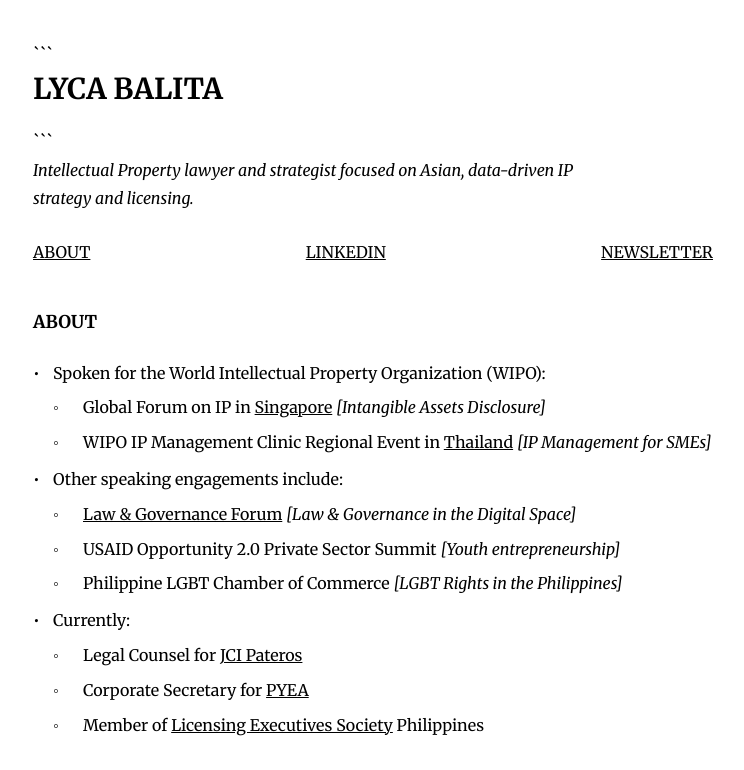
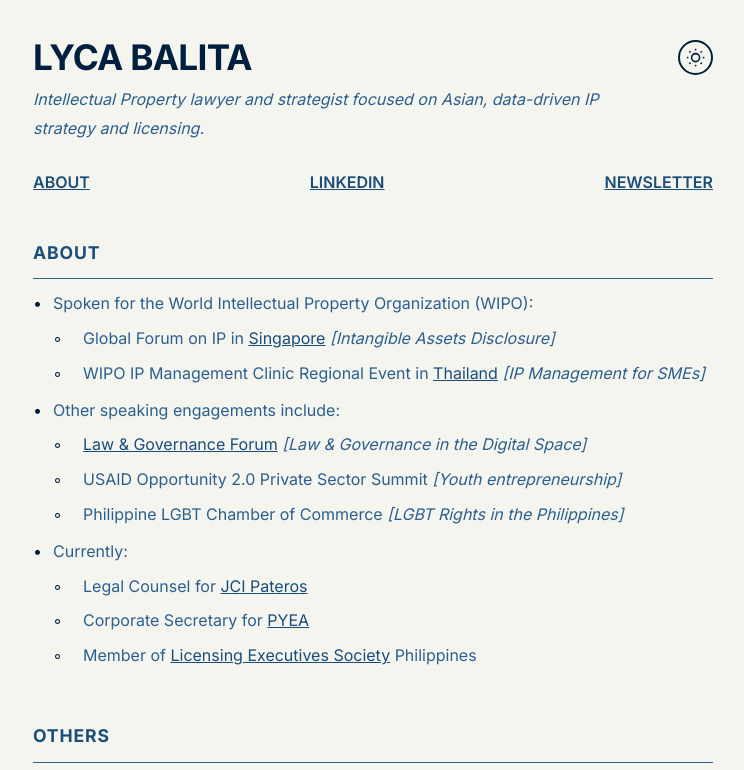
Before and after one commit to lycabal/portfolio, a plain HTML site: page index.html in a window 1280 px wide. Shown: the top 770 px of the page, without its empty margins (267-1011 px from the left). Drawn offline with Linux system fonts and the light colour scheme.

Commit message:
Update index.html

````diff
--- a/index.html
+++ b/index.html
@@ -1,5 +1,4 @@
 <!DOCTYPE html>
-
 <html lang="en">
 <head>
     <meta charset="UTF-8">
@@ -7,7 +6,7 @@
     <title>Lyca Balita</title>
     <link rel="preconnect" href="https://fonts.googleapis.com">
     <link rel="preconnect" href="https://fonts.gstatic.com" crossorigin>
-    <link href="https://fonts.googleapis.com/css2?family=Merriweather:ital,wght@0,400;0,700;1,400&display=swap" rel="stylesheet">
+    <link href="https://fonts.googleapis.com/css2?family=Inter:wght@400;600;700&display=swap" rel="stylesheet">
     <style>
         * {
             margin: 0;
@@ -15,7 +14,6 @@
             box-sizing: border-box;
         }
 
-```
         :root {
             --header-text: #001f3f;
             --body-text: #2c5f8d;
@@ -35,7 +33,7 @@
         }
 
         body {
-        font-family: 'Merriweather', Georgia, serif;
+            font-family: 'Inter', -apple-system, BlinkMacSystemFont, 'Segoe UI', sans-serif;
             background-color: var(--bg-color);
             color: var(--body-text);
             line-height: 1.8;
@@ -54,11 +52,12 @@
         }
 
         h1 {
-        font-size: 1.8rem;
-        font-weight: bold;
+            font-size: 2.2rem;
+            font-weight: 700;
             color: var(--header-text);
-        margin-bottom: 8px;
-        line-height: 40px;
+            margin-bottom: 0;
+            line-height: 1;
+            letter-spacing: -0.02em;
         }
 
         .tagline {
@@ -66,14 +65,15 @@
             font-size: 1rem;
             margin-bottom: 25px;
             max-width: 600px;
+            font-weight: 400;
         }
 
         .dark-mode-toggle {
             background: none;
             border: 2px solid var(--accent);
             border-radius: 50%;
-        width: 40px;
-        height: 40px;
+            width: 2.2rem;
+            height: 2.2rem;
             cursor: pointer;
             display: flex;
             align-items: center;
@@ -87,8 +87,8 @@
         }
 
         .sun-icon {
-        width: 20px;
-        height: 20px;
+            width: 1.2rem;
+            height: 1.2rem;
             fill: none;
             stroke: var(--accent);
             stroke-width: 2;
@@ -105,7 +105,7 @@
         nav a {
             color: var(--link-color);
             text-decoration: underline;
-        font-weight: 500;
+            font-weight: 600;
             transition: opacity 0.2s ease;
         }
 
@@ -118,13 +118,14 @@
         }
 
         .section-title {
-        font-weight: bold;
+            font-weight: 700;
             text-transform: uppercase;
             color: var(--section-header);
             font-size: 1.1rem;
             margin-bottom: 10px;
             padding-bottom: 10px;
             border-bottom: 1px solid var(--body-text);
+            letter-spacing: 0.05em;
         }
 
         ul {
@@ -178,7 +179,7 @@
             }
 
             h1 {
-            font-size: 1.3rem;
+                font-size: 1.8rem;
             }
 
             .tagline {
@@ -194,8 +195,6 @@
             }
         }
     </style>
-```
-
 </head>
 <body>
     <header>
@@ -215,7 +214,6 @@
         </button>
     </header>
 
-```
     <p class="tagline">Intellectual Property lawyer and strategist focused on Asian, data-driven IP strategy and licensing.</p>
 
     <nav>
@@ -288,7 +286,5 @@
             localStorage.setItem('theme', theme);
         });
     </script>
-```
-
 </body>
 </html>
````
Lines whose indentation alone changed are shown as unchanged.
